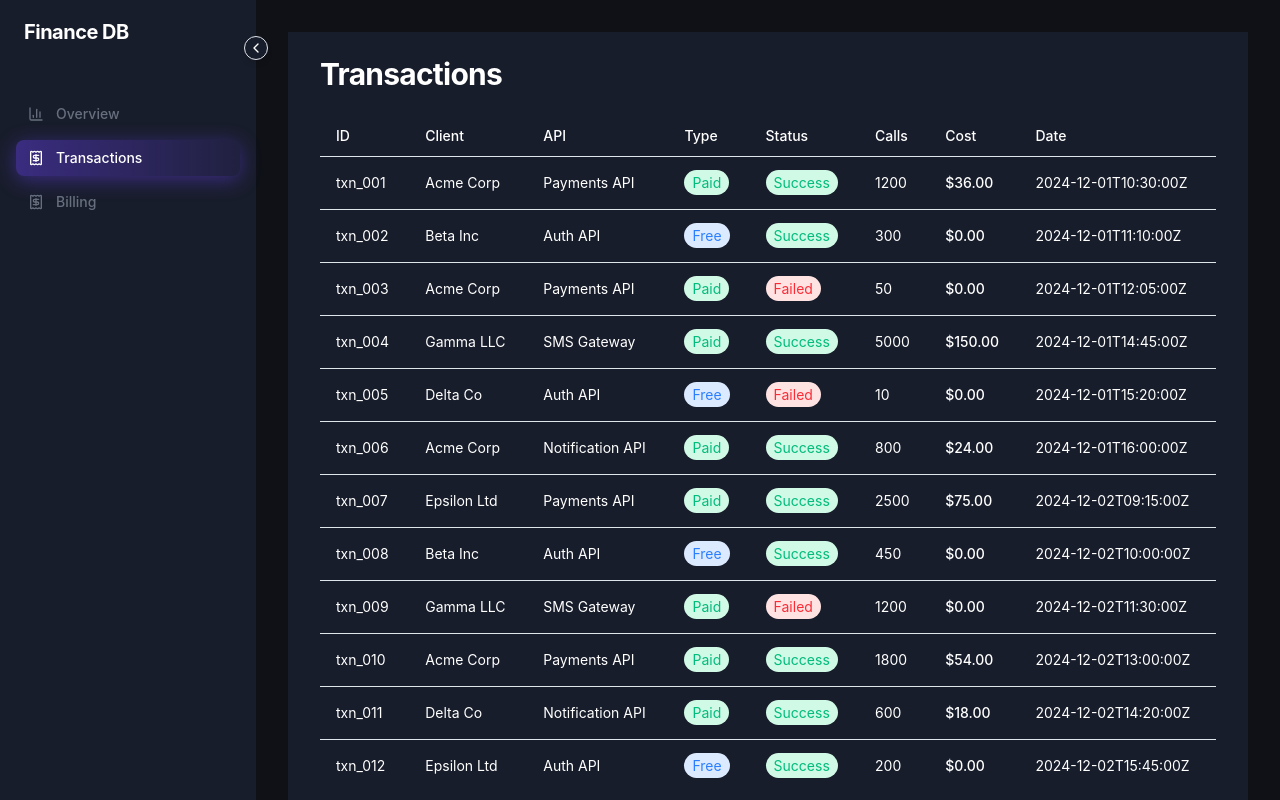
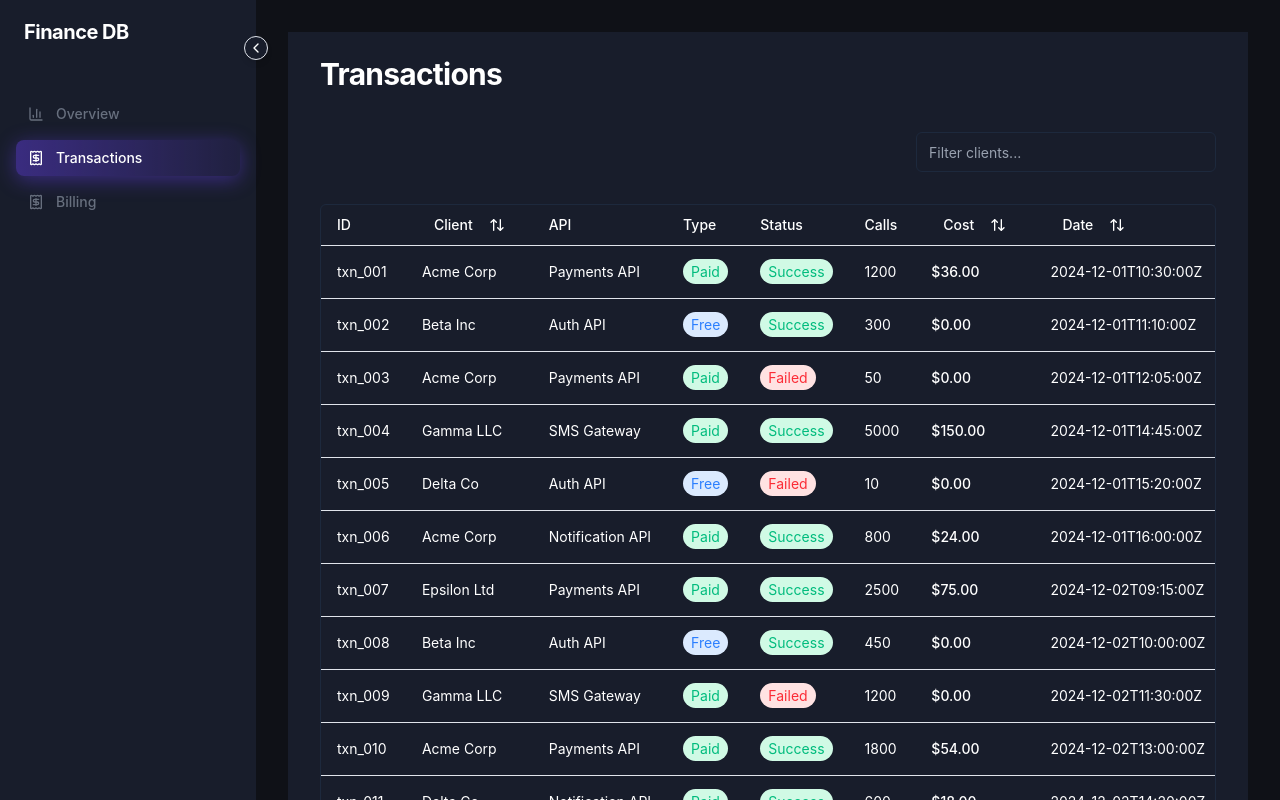
Before and after one commit to ashly-margaret/finance_dbd, a Next.js app: page /dashboard/transactions in a window 1280 px wide. Built offline with nearby package versions, Linux system fonts and the light colour scheme.

Commit message:
feat: Implement a transaction data table with sorting and filtering, add a new input UI component, and update the project README.

```diff
--- a/app/dashboard/transactions/components/TransactionContainer.tsx
+++ b/app/dashboard/transactions/components/TransactionContainer.tsx
@@ -8,6 +8,8 @@
 import PageHeader from "@/components/PageHeader"
 import Loader from "@/components/ui/loader"
 import { toast } from "sonner"
+import { ArrowUpDown } from "lucide-react"
+import { Button } from "@/components/ui/button"
 
 
 const TransactionContainer = () => {
@@ -21,7 +23,17 @@
         },
         {
             accessorKey: "client",
-            header: "Client",
+            header: ({ column }) => {
+                return (
+                    <Button
+                        variant="ghost"
+                        onClick={() => column.toggleSorting(column.getIsSorted() === "asc")}
+                    >
+                        Client
+                        <ArrowUpDown className="ml-2 h-4 w-4" />
+                    </Button>
+                )
+            },
         },
         {
             accessorKey: "api",
@@ -57,7 +69,17 @@
         },
         {
             accessorKey: "cost",
-            header: "Cost",
+            header: ({ column }) => {
+                return (
+                    <Button
+                        variant="ghost"
+                        onClick={() => column.toggleSorting(column.getIsSorted() === "asc")}
+                    >
+                        Cost
+                        <ArrowUpDown className="ml-2 h-4 w-4" />
+                    </Button>
+                )
+            },
             cell: ({ row }) => {
                 const amount = parseFloat(row.getValue("cost"))
                 const formatted = new Intl.NumberFormat("en-US", {
@@ -69,7 +91,17 @@
         },
         {
             accessorKey: "date",
-            header: "Date",
+            header: ({ column }) => {
+                return (
+                    <Button
+                        variant="ghost"
+                        onClick={() => column.toggleSorting(column.getIsSorted() === "asc")}
+                    >
+                        Date
+                        <ArrowUpDown className="ml-2 h-4 w-4" />
+                    </Button>
+                )
+            },
         },
     ]
 
--- a/app/dashboard/transactions/components/dataTable.tsx
+++ b/app/dashboard/transactions/components/dataTable.tsx
@@ -1,9 +1,14 @@
 "use client"
 
+import * as React from "react"
 import {
   ColumnDef,
+  ColumnFiltersState,
+  SortingState,
   flexRender,
   getCoreRowModel,
+  getFilteredRowModel,
+  getSortedRowModel,
   useReactTable,
 } from "@tanstack/react-table"
 
@@ -15,6 +20,7 @@
   TableHeader,
   TableRow,
 } from "@/components/ui/table"
+import { Input } from "@/components/ui/input"
 
 interface DataTableProps<TData, TValue> {
   columns: ColumnDef<TData, TValue>[]
@@ -25,15 +31,39 @@
   columns,
   data,
 }: DataTableProps<TData, TValue>) {
+  const [sorting, setSorting] = React.useState<SortingState>([])
+  const [columnFilters, setColumnFilters] = React.useState<ColumnFiltersState>(
+    []
+  )
+
   const table = useReactTable({
     data,
     columns,
     getCoreRowModel: getCoreRowModel(),
+    getSortedRowModel: getSortedRowModel(),
+    getFilteredRowModel: getFilteredRowModel(),
+    onSortingChange: setSorting,
+    onColumnFiltersChange: setColumnFilters,
+    state: {
+      sorting,
+      columnFilters,
+    },
   })
 
   return (
-    <div className="rounded-md">
-      <Table>
+    <div>
+      <div className="w-full flex items-center justify-end py-4 mb-4">
+        <Input
+          placeholder="Filter clients..."
+          value={(table.getColumn("client")?.getFilterValue() as string) ?? ""}
+          onChange={(event) =>
+            table.getColumn("client")?.setFilterValue(event.target.value)
+          }
+          className="w-[300px] bg-[#181D2B] border-slate-800 text-white placeholder:text-gray-400"
+        />
+      </div>
+      <div className="rounded-md border border-slate-800">
+        <Table>
         <TableHeader>
           {table.getHeaderGroups().map((headerGroup) => (
             <TableRow key={headerGroup.id}>
@@ -75,6 +105,7 @@
           )}
         </TableBody>
       </Table>
+      </div>
     </div>
   )
 }
--- /dev/null
+++ b/components/ui/input.tsx
@@ -0,0 +1,24 @@
+import * as React from "react"
+import { cn } from "@/lib/utils"
+
+export interface InputProps
+  extends React.InputHTMLAttributes<HTMLInputElement> {}
+
+const Input = React.forwardRef<HTMLInputElement, InputProps>(
+  ({ className, type, ...props }, ref) => {
+    return (
+      <input
+        type={type}
+        className={cn(
+          "flex h-10 w-full rounded-md border border-input bg-background px-3 py-2 text-sm ring-offset-background file:border-0 file:bg-transparent file:text-sm file:font-medium placeholder:text-muted-foreground focus-visible:outline-none focus-visible:ring-2 focus-visible:ring-ring focus-visible:ring-offset-2 disabled:cursor-not-allowed disabled:opacity-50",
+          className
+        )}
+        ref={ref}
+        {...props}
+      />
+    )
+  }
+)
+Input.displayName = "Input"
+
+export { Input }
```
Also changed, not shown: 1 other file (tests, documents, lock files or other folders).
